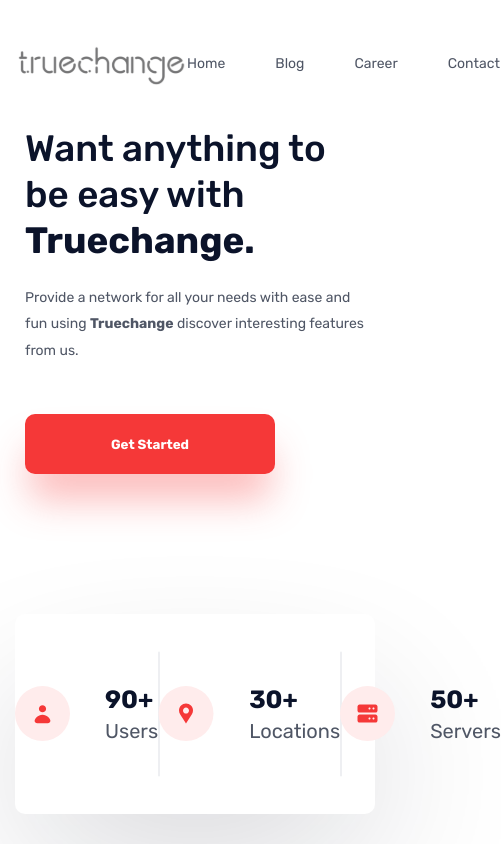
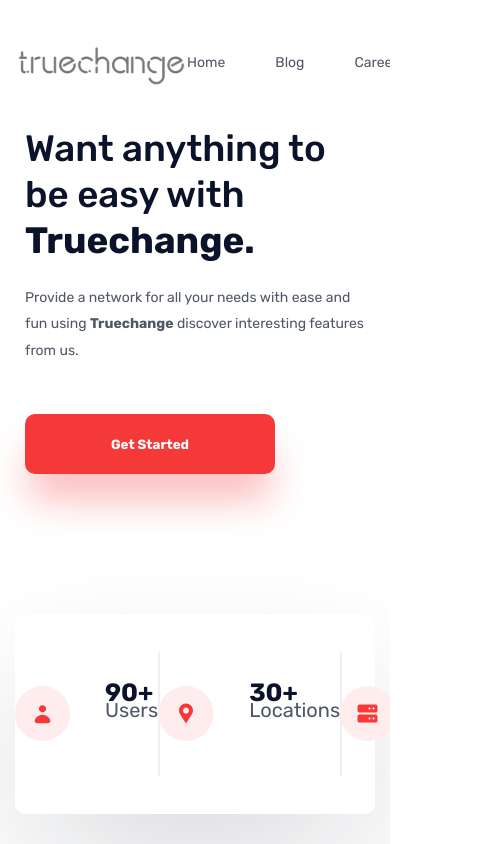
Before and after one commit to vx-charles/landing-page-react-truechange, a React (Create React App) app: page / in a window 390 px wide. Shown: the top 844 px of the page, 501 px wide, since content can reach past the window. Built offline with nearby package versions, Linux system fonts and the light colour scheme; no server answers.

Commit message:
Added CSS slick slider, imported global.mixin.scss, adjusted the font size and added color in the header

```diff
--- a/src/styles/global.scss
+++ b/src/styles/global.scss
@@ -1,8 +1,11 @@
+@import './global.mixins.scss';
+
 :root {
   --red: #F53838;
 
   --bg-blog: ##FBFBFB;
   --bg-footer: #2F2F2F;
+  --bg-header: #f7f7f7;
 
   --text-title: #0B132A;
   --text-body: #4F5665;
@@ -18,17 +21,26 @@
 }
 
 html {
-  @media (max-width: 1080px) {
+  @media (max-width: 1024px) {
     font-size: 93.75%; // 16 x 0,9375 = 15px
+    line-height: 93.75%;
   }
 
   @media (max-width: 720px) {
     font-size: 87.5%; // 16 x 0,875 = 14px
   }
+
+  @media (max-width: 375px) {
+    line-height: 115.7%;
+  }
 }
 
 body {
   -webkit-font-smoothing: antialiased;
+}
+
+body, html {
+  overflow-x: hidden;
 }
 
 body, input, textarea, button {
@@ -76,3 +88,83 @@ a {
   transition: filter .2s;
   box-shadow: 0px 30px 38px -5px rgb(245 56 56 / 35%);
 }
+
+// SLICK SLIDER CSS
+
+.slick-dots li button:before {
+  font-size: 15px;
+  width: 15px;
+  height: 15px;
+  opacity: 1;
+  color: #DDE0E4;
+}
+
+.slick-dots li.slick-active button:before {
+  opacity: 1;
+  color: var(--red);
+}
+
+.slick-dots {
+  bottom: -60px;
+  left: 25px;
+  text-align: left;
+  margin: 0 5px 10px;
+
+  @include sm {
+    left: 0;
+    text-align: center;
+  }
+}
+
+.slick-next:before, .slick-prev:before {
+  content: url('../assets/arrow.svg');
+  opacity: 1;
+  display: flex;
+  border: 2px solid var(--red);
+  width: 56px;
+  height: 56px;
+  align-items: center;
+  justify-content: center;
+  border-radius: 50px;
+}
+
+.slick-next:before {
+  transform: rotate(180deg);
+}
+
+.slick-prev:before {
+  transform: rotate(0deg);
+}
+
+.slick-prev:hover:before, .slick-prev:focus:before, .slick-next:hover:before, .slick-next:focus:before {
+  filter: brightness(5);
+  background: #800000;
+  transition: all .2s;
+}
+
+.slick-prev, .slick-next {
+  width: 0;
+  height: 0;
+  top: 115%;
+  z-index: 2;
+
+  @include sm {
+    top: 145%;
+  }
+}
+
+.slick-next {
+  left: calc(100% - 105px);
+
+  @include sm {
+    left: calc(50% + 60px);
+  }
+}
+
+.slick-prev {
+  left: calc(100% - 190px);
+
+  @include sm {
+    left: calc(50% - 120px);
+  }
+}
```
